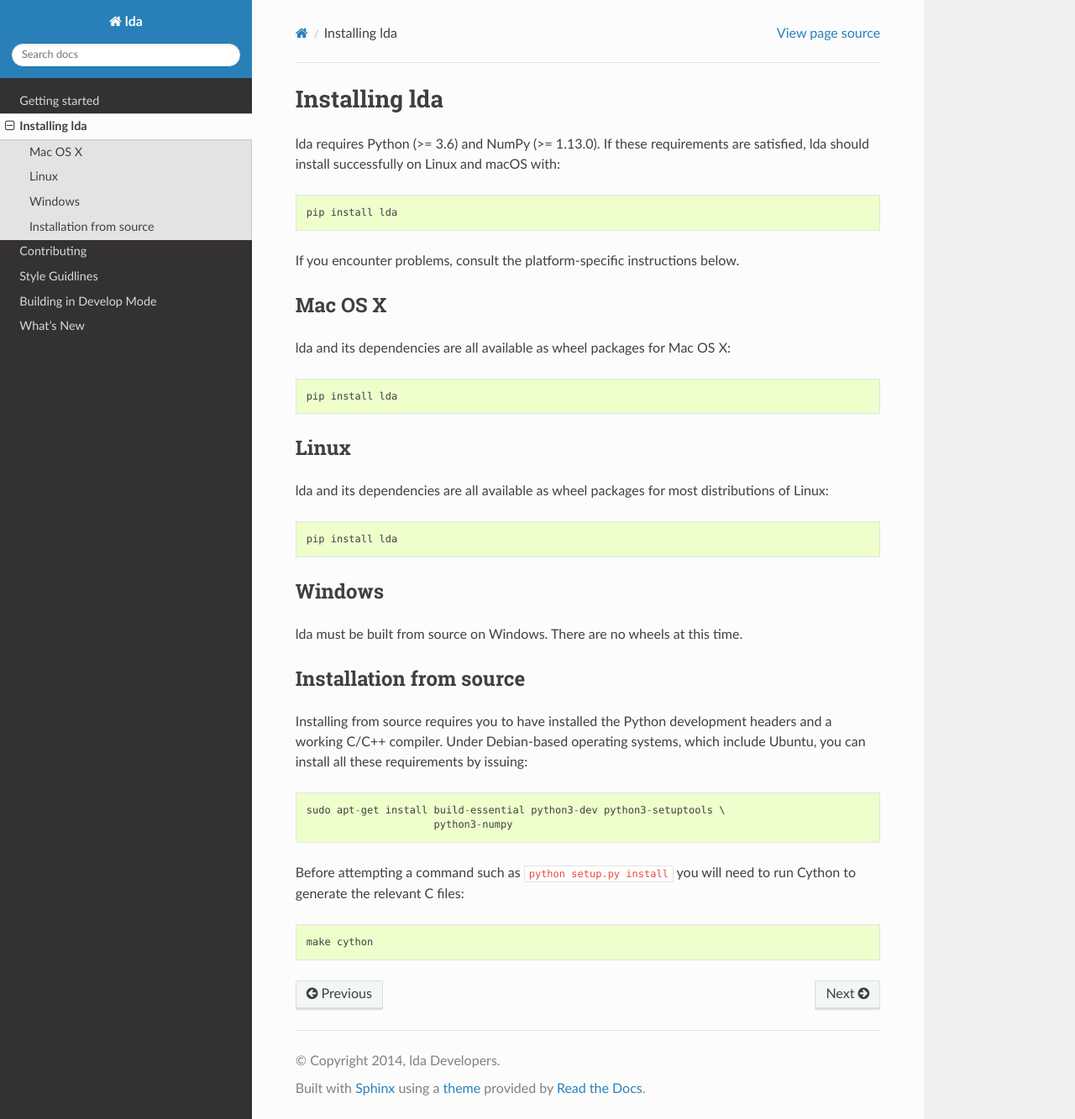
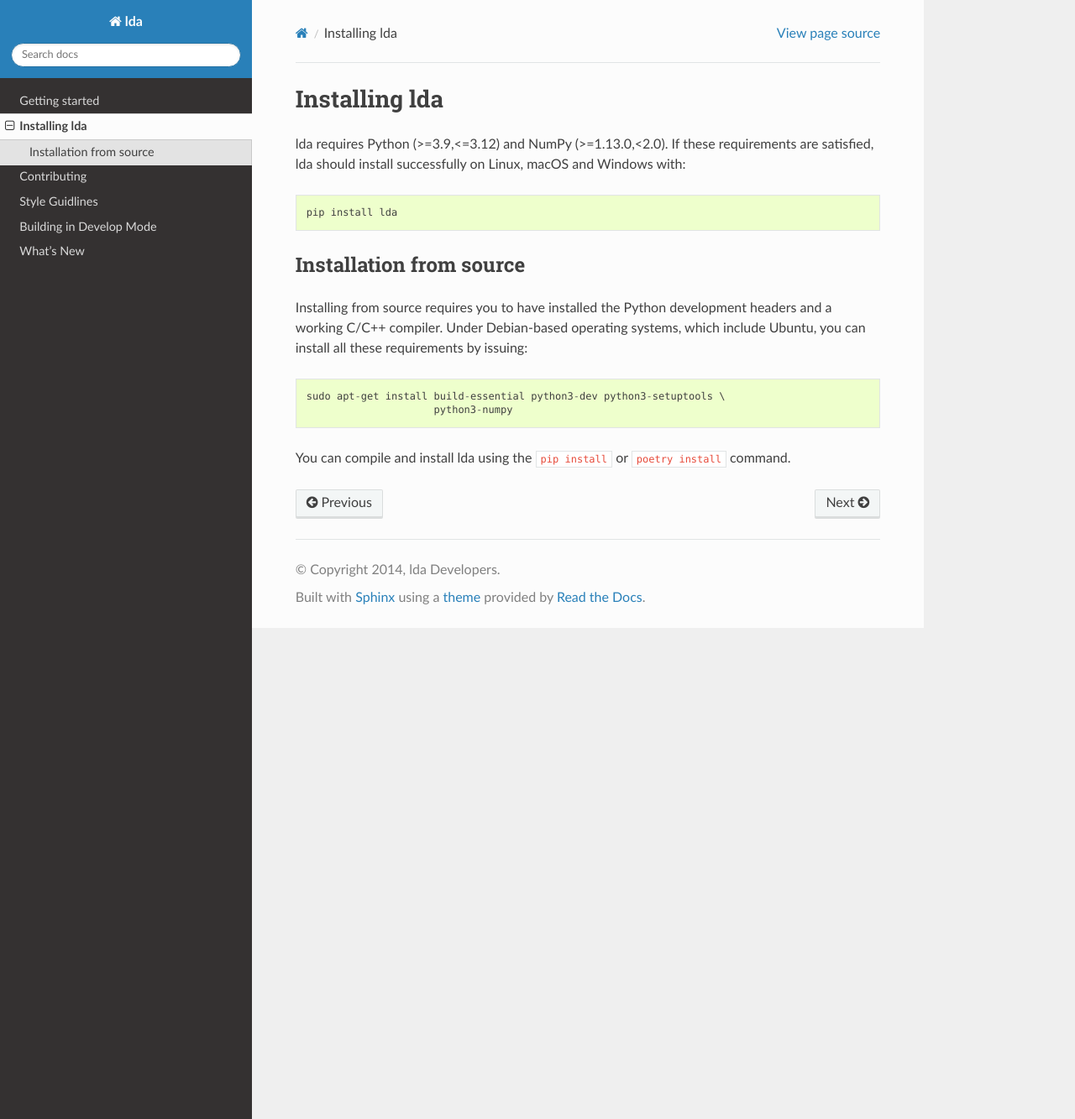
Before and after one commit to lda-project/lda, a Sphinx documentation site: the page built from doc/source/installation.rst, in a window 1280 px wide and 1333 px high. Shown: the whole window at 84% size. Built offline with Sphinx 7.4.7 and the Read the Docs theme 2.0.0, drawn with Linux system fonts in a browser that asks for light colours; pages that are not in the unit, such as notebooks, are missing from menus.

```diff
--- a/doc/source/installation.rst
+++ b/doc/source/installation.rst
@@ -4,31 +4,11 @@
 Installing lda
 ==============
 
-lda requires Python (>= 3.6) and NumPy (>= 1.13.0). If these
-requirements are satisfied, lda should install successfully on Linux and macOS with::
+lda requires Python (>=3.9,<=3.12) and NumPy (>=1.13.0,<2.0). If these
+requirements are satisfied, lda should install successfully on Linux, macOS and Windows with::
 
     pip install lda
 
-If you encounter problems, consult the platform-specific instructions below.
-
-Mac OS X
---------
-
-lda and its dependencies are all available as wheel packages for Mac OS X::
-
-    pip install lda
-
-Linux
------
-
-lda and its dependencies are all available as wheel packages for most distributions of Linux::
-
-    pip install lda
-
-Windows
--------
-
-lda must be built from source on Windows. There are no wheels at this time.
 
 Installation from source
 ------------------------
@@ -40,7 +20,4 @@ which include Ubuntu, you can install all these requirements by issuing::
     sudo apt-get install build-essential python3-dev python3-setuptools \
                          python3-numpy
 
-Before attempting a command such as ``python setup.py install`` you will need to run
-Cython to generate the relevant C files::
-
-    make cython
+You can compile and install lda using the ``pip install`` or ``poetry install`` command.
--- a/doc/source/whats_new.rst
+++ b/doc/source/whats_new.rst
@@ -5,6 +5,11 @@
 ============
  What's New
 ============
+
+v3.0.0 (tba)
+============
+- Drop support for Python 3.6, 3.7 and 3.8
+- Wheels for Python 3.9, 3.10, 3.11 and 3.12
 
 v2.0.0 (17. August 2020)
 ==========================
--- a/pyproject.toml
+++ b/pyproject.toml
@@ -1,6 +1,6 @@
 [tool.poetry]
 name = "lda"
-version = "2.0.0"
+version = "3.0.0"
 description = "Topic modeling with latent Dirichlet allocation"
 authors = ["lda developers <lda-users@googlegroups.com>"]
 license = "MPL 2.0"
@@ -27,6 +27,7 @@ classifiers = [
 include = [
     { path = "meson.build", format = "sdist" },
     { path = "lda/*.so", format = "wheel" },
+    { path = "lda/*.pyd", format = "wheel"},
 ]
 
 [tool.poetry.build]
```
Also changed, not shown: README.rst (+5 -8 lines), appveyor.yml (deleted, +0 -96 lines), build.py (+7 -1 lines), doc/source/release_howto.rst (+2 -28 lines), .travis.yml (deleted), continuous_integration/appveyor/README.md (deleted), 5 other files.
